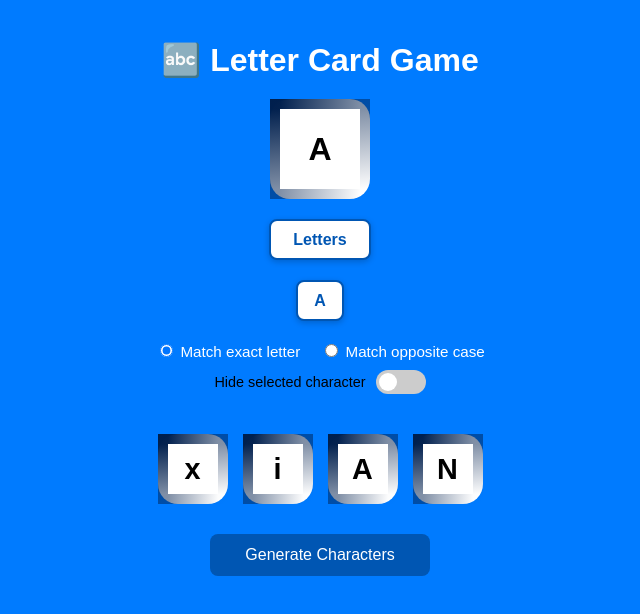
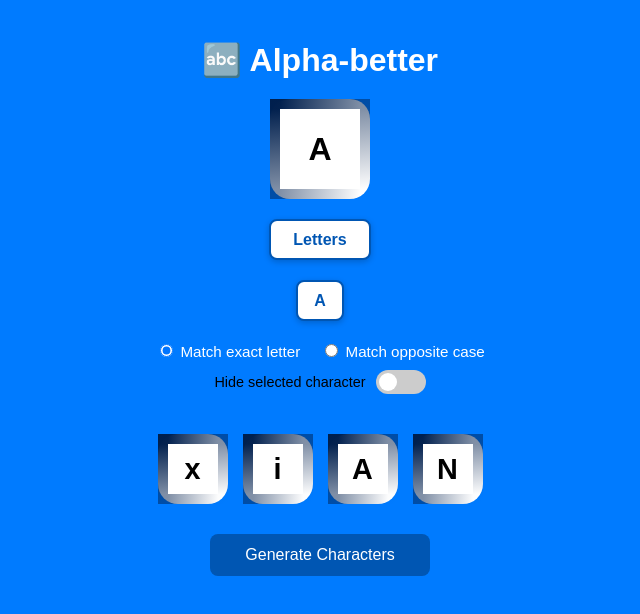
Before and after one commit to malcolmxr98/Letter-game, a plain HTML site: page index.html in a window 1280 px wide. Shown: the whole page, without its empty margins (320-960 px from the left). Drawn offline with Linux system fonts and the light colour scheme.

Commit message:
Update index.html

```diff
--- a/index.html
+++ b/index.html
@@ -201,7 +201,7 @@
 </head>
 <body>
 
-  <h1>🔤 Letter Card Game</h1>
+  <h1>🔤 Alpha-better</h1>
 
   <div class="top-card-container">
     <div class="top-card" id="selectedCard">A</div>
```
